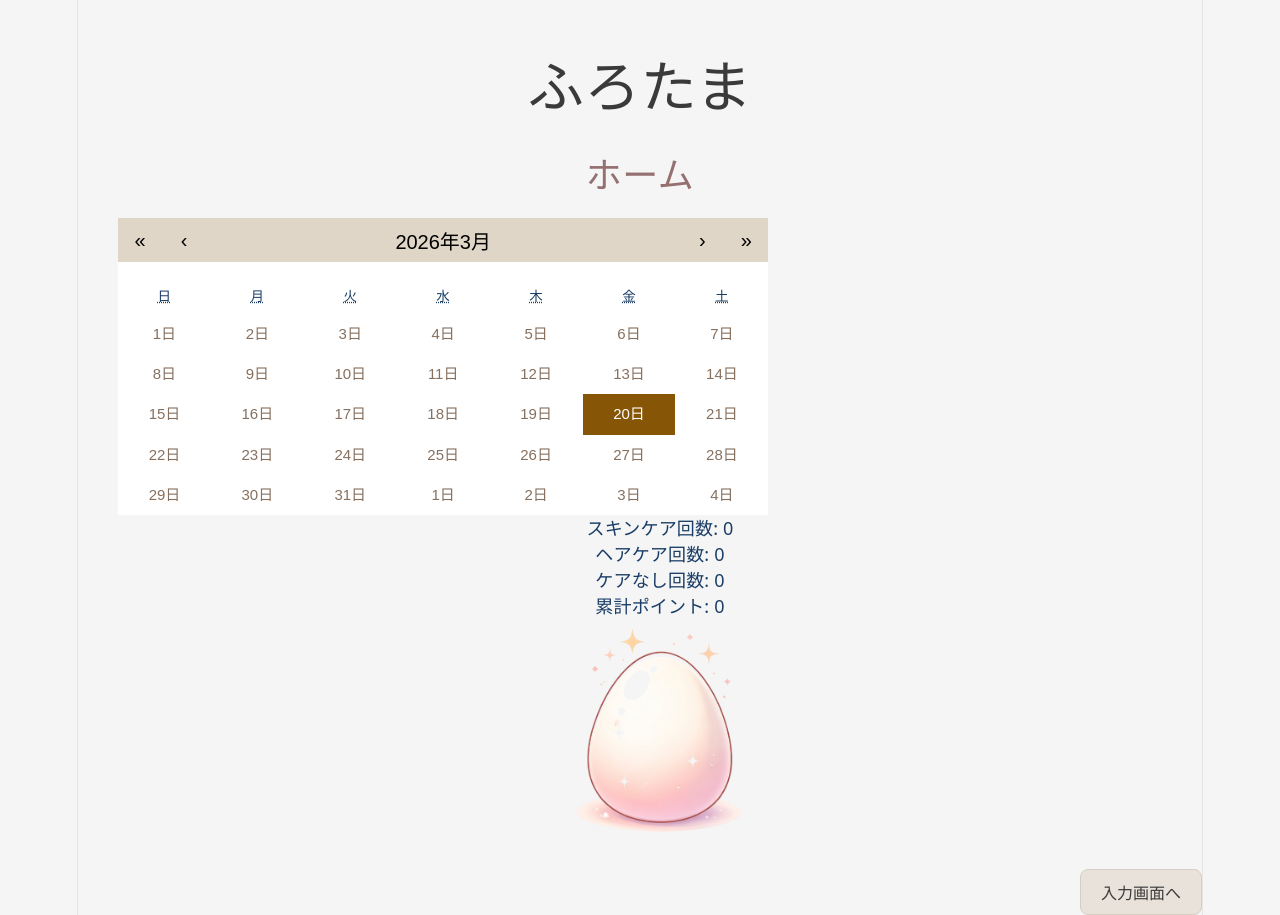
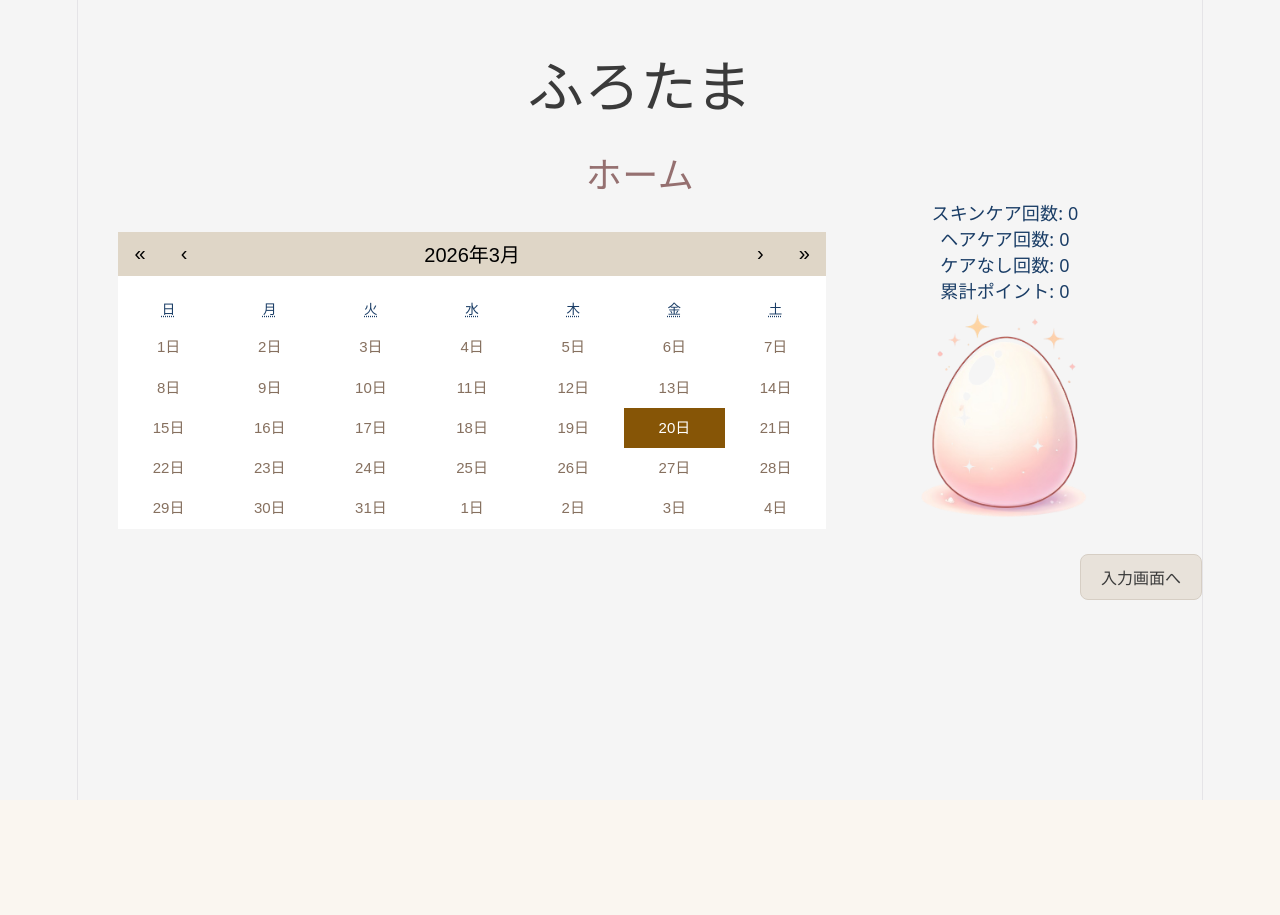
Before and after one commit to nekoneko1443/EasterEggHackason, a React (Vite) app: page / in a window 1280 px wide. After the commit the page ends 800 px from the top, so only its background shows below. Built offline with nearby package versions, Linux system fonts and the light colour scheme.

Commit message:
fix:cssの修正

```diff
--- a/src/App.css
+++ b/src/App.css
@@ -62,3 +62,20 @@
 body {
   background-color: #f5f5f5;
 }
+
+.calendar-and-egg {
+  display: flex;
+  justify-content: center;
+  align-items: center;
+  margin-right: 50px;
+  /* align-items: flex-start;
+  gap: 10px;              */
+
+}
+
+.egg-area {
+  margin-right: 47px;
+  /* text-align: left;
+  width: 200px;
+  margin-left: -40px;  */
+}
--- a/src/components/Calendar/Calendar.css
+++ b/src/components/Calendar/Calendar.css
@@ -25,9 +25,9 @@
 }
 
 .calendar-wrapper {
-  width: 350px;
+  width: 400px;
 }
 
 .react-calendar {
-  width: 60%;
+  width: 90%;
 }
--- a/src/index.css
+++ b/src/index.css
@@ -55,7 +55,7 @@
   width: 1126px;
   max-width: 100%;
   margin: 0 auto;
-  text-align: center;
+  /* text-align: center; */
   border-inline: 1px solid var(--border);
   min-height: 100svh;
   display: flex;
--- a/src/pages/Home.tsx
+++ b/src/pages/Home.tsx
@@ -1,5 +1,4 @@
 import CalendarComponent from "../components/Calendar/Calendar";
-// import BathBarChart from "../components/graph/BarChart";
 import { useNavigate } from "react-router-dom";
 import Eggchange from "../components/Eggchange";
 import { useEffect, useState } from "react";
@@ -63,15 +62,24 @@ function Home() {
       } catch {}
     }
   }, []);
+
   return (
     <div className="home-container">
       <h1 className="page-title">ホーム</h1>
+
+      {/* ★ カレンダーと卵を横並びにするコンテナ */}
+      <div className="calendar-and-egg">
+
+        {/* 左：カレンダー */}
         <div className="calendar-area">
           <CalendarComponent />
+        </div>
+
+        {/* 右：スキンケア情報＋卵 */}
+        <div className="egg-area">
           <p>スキンケア回数: {skincareCount}</p>
           <p>ヘアケア回数: {haircareCount}</p>
           <p>ケアなし回数: {noneCount}</p>
-
           <p>累計ポイント: {totalPoints}</p>
 
           <Eggchange
@@ -81,6 +89,9 @@ function Home() {
             noneCount={noneCount}
           />
         </div>
+
+      </div>
+
       <div className="calendar-button-area">
         <button className="btn-natural" onClick={() => navigate("/input")}>
           入力画面へ
```
Lines whose indentation alone changed are shown as unchanged.
